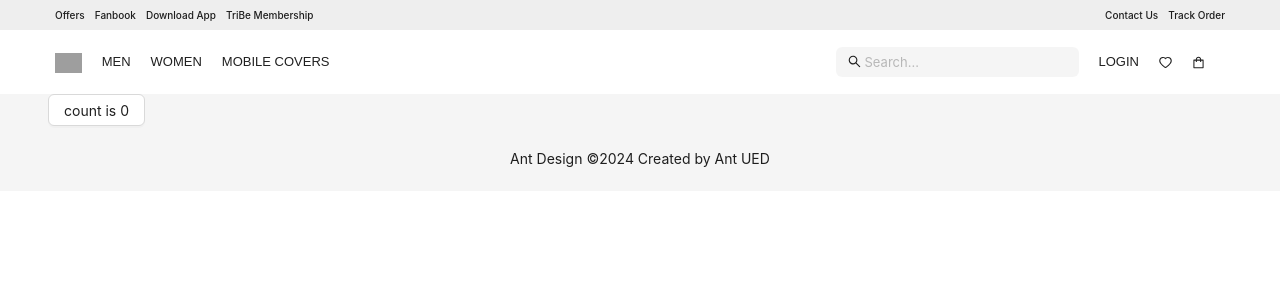
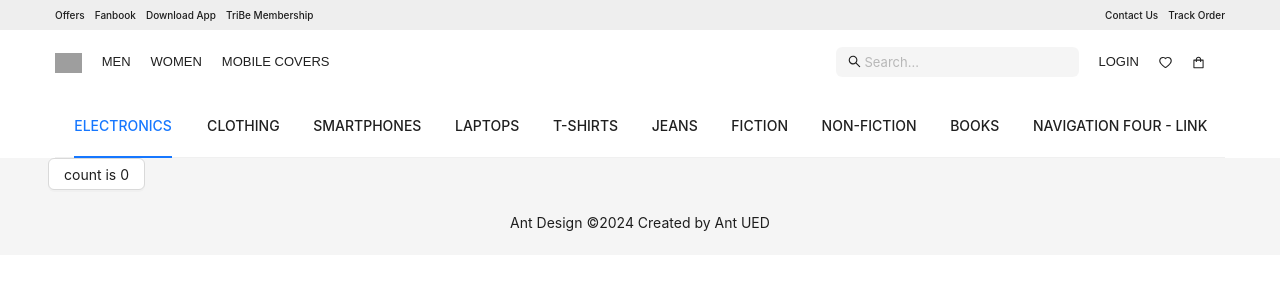
Before and after one commit to Vaibhav-Solanki/ecom-frontend, a React (Vite) app: page / in a window 1280 px wide. Shown: the top 300 px of the page. Built offline with nearby package versions, Linux system fonts and the light colour scheme; grey boxes are pictures that could not be loaded.

Commit message:
category

```diff
--- a/package.json
+++ b/package.json
@@ -6,7 +6,7 @@
   "scripts": {
     "dev": "vite",
     "build": "vite build",
-    "lint": "eslint . --ext js,jsx --report-unused-disable-directives --max-warnings 0",
+    "lint": "npx prettier . --write",
     "preview": "vite preview"
   },
   "dependencies": {
--- a/src/components/layout.jsx
+++ b/src/components/layout.jsx
@@ -1,5 +1,6 @@
+import React, { useState } from 'react';
 import PropTypes from "prop-types";
-import { Layout, Flex, Image, Input } from "antd";
+import { Menu, Layout, Flex, Image, Input } from "antd";
 import {
   SearchOutlined,
   HeartOutlined,
@@ -7,7 +8,97 @@ import {
 } from "@ant-design/icons";
 const { Header, Content, Footer } = Layout;
 
+const items = [
+  {
+    label: 'Electronics',
+    key: 'mail',
+  },
+  {
+    label: 'Clothing',
+    key: 'app',
+
+  },
+  {
+    label: 'Smartphones',
+    key: 'app',
+
+  },
+  {
+    label: 'Laptops',
+    key: 'app',
+
+  },
+  {
+    label: 'T-shirts',
+    key: 'app',
+
+  },
+  {
+    label: 'Jeans',
+    key: 'app',
+
+  },
+  {
+    label: 'Fiction',
+    key: 'app',
+
+  },
+  {
+    label: 'Non-fiction',
+    key: 'app',
+
+  },
+  {
+    label: 'Books',
+    key: 'SubMenu',
+    children: [
+      {
+        type: 'group',
+        label: 'Item 1',
+        children: [
+          {
+            label: 'Option 1',
+            key: 'setting:1',
+          },
+          {
+            label: 'Option 2',
+            key: 'setting:2',
+          },
+        ],
+      },
+      {
+        type: 'group',
+        label: 'Item 2',
+        children: [
+          {
+            label: 'Option 3',
+            key: 'setting:3',
+          },
+          {
+            label: 'Option 4',
+            key: 'setting:4',
+          },
+        ],
+      },
+    ],
+  },
+  {
+    label: (
+      <a href="https://ant.design" target="_blank" rel="noopener noreferrer">
+        Navigation Four - Link
+      </a>
+    ),
+    key: 'alipay',
+  },
+];
+
 function AppLayout({ children }) {
+
+  const [current, setCurrent] = useState('mail');
+  const onClick = (e) => {
+    console.log('click ', e);
+    setCurrent(e.key);
+  };
 
   return (
     <Layout>
@@ -114,6 +205,29 @@ function AppLayout({ children }) {
             </Flex>
           </Flex>
         </Flex>
+        <Flex style={{ width: "100%", justifyContent: "center" }}>
+          <Flex
+            className="bottomBarWrapper"
+            style={{
+              alignItems: "center",
+              width: "100%",
+              maxWidth: "1170px",
+              justifyContent: "space-between",
+              fontSize: "13px",
+              fontFamily: "montserrat, sans-serif",
+              marginLeft: "10px",
+              marginRight: "10px",
+            }}
+          >
+            <Menu onClick={onClick} selectedKeys={[current]} mode="horizontal" items={items} style={{
+              width: "100%",
+              textTransform: 'uppercase',
+              fontWeight: 500,
+              display: 'flex',
+              justifyContent: 'space-evenly'
+            }} />
+          </Flex>
+        </Flex>
       </Header>
       <Content
         style={{
```
